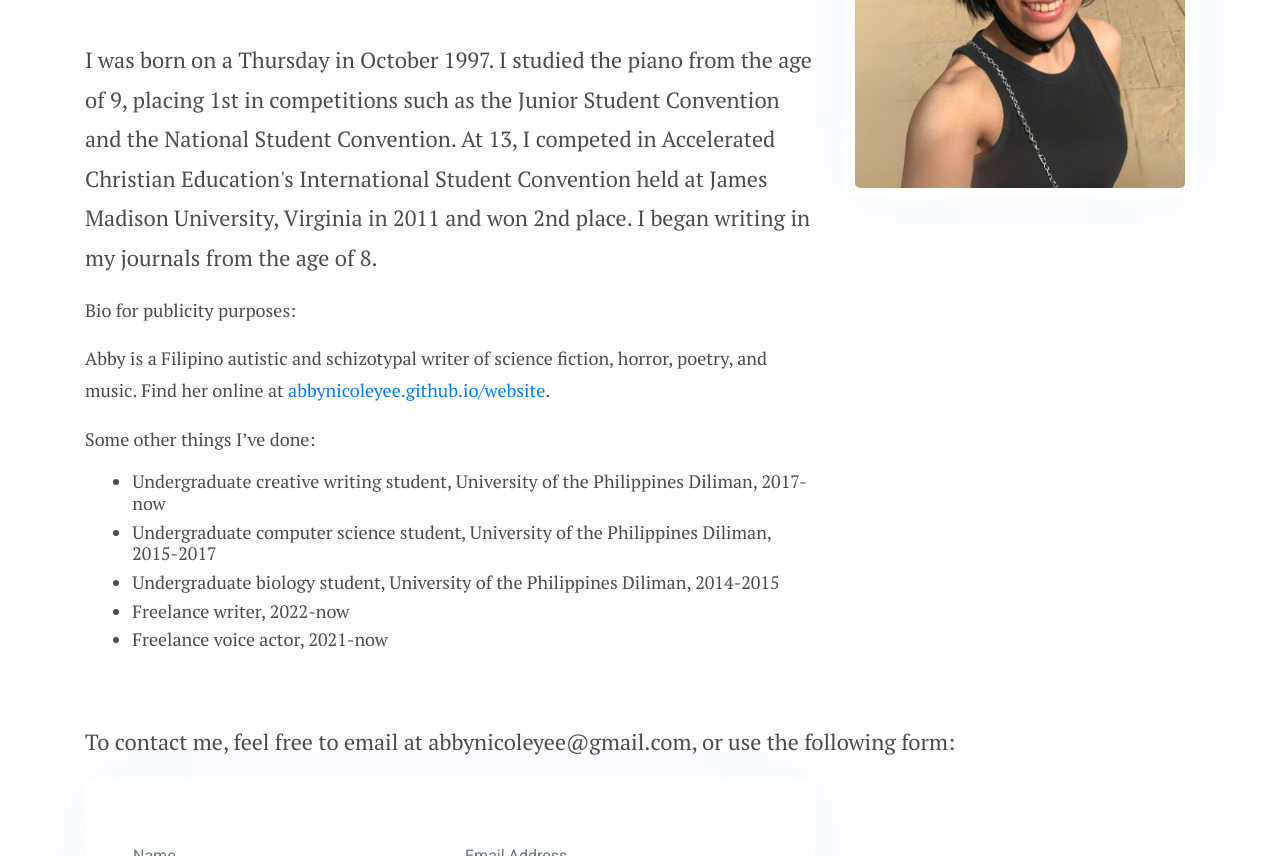
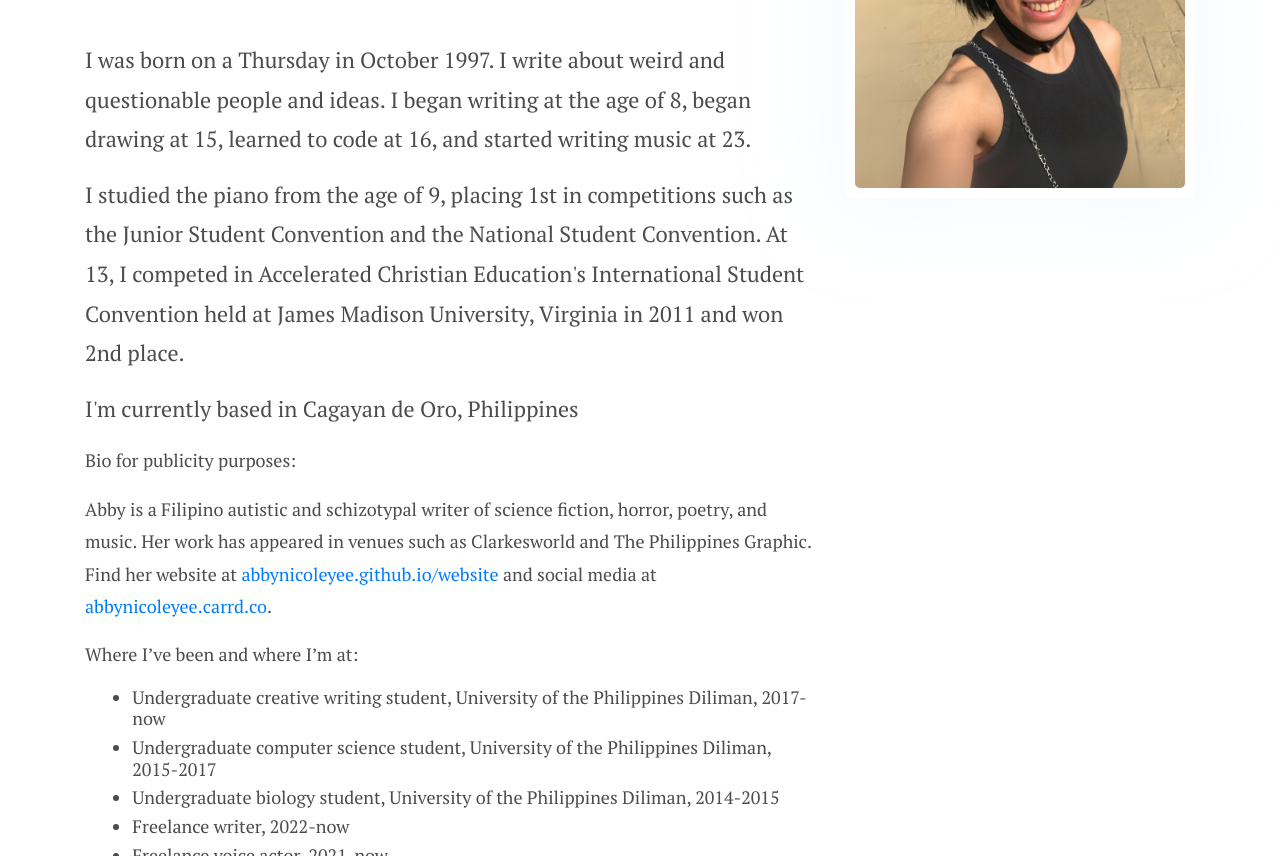
Before and after one commit to abbynicoleyee/abbynicoleyee.github.io, a Jekyll site: the page built from _pages/about.md, in a window 1280 px wide and 1400 px high. Shown: the part 544-1400 px from the top of the window. Built offline with Jekyll 4.4.1, drawn with Linux system fonts in a browser that asks for light colours.

Commit message:
Update about.md

```diff
--- a/_pages/about.md
+++ b/_pages/about.md
@@ -5,14 +5,16 @@
 image: assets/images/about/me.PNG
 ---
 
-<p class="paragraph-lg">I was born on a Thursday in October 1997. I studied the piano from the age of 9, placing 1st in competitions such as the Junior Student Convention and the National Student Convention. At 13, I competed in Accelerated Christian Education's International Student Convention held at James Madison University, Virginia in 2011 and won 2nd place. I began writing in my journals from the age of 8. </p>
+<p class="paragraph-lg">I was born on a Thursday in October 1997. I write about weird and questionable people and ideas. I began writing at the age of 8, began drawing at 15, learned to code at 16, and started writing music at 23. </p>
+<p class="paragraph-lg">I studied the piano from the age of 9, placing 1st in competitions such as the Junior Student Convention and the National Student Convention. At 13, I competed in Accelerated Christian Education's International Student Convention held at James Madison University, Virginia in 2011 and won 2nd place. </p>
+
+<p class="paragraph-lg">I'm currently based in Cagayan de Oro, Philippines</p>
 
 Bio for publicity purposes:
 
-Abby is a Filipino autistic and schizotypal writer of science fiction, horror, poetry, and music. Find her online at [abbynicoleyee.github.io/website](https://abbynicoleyee.github.io/website).
+Abby is a Filipino autistic and schizotypal writer of science fiction, horror, poetry, and music. Her work has appeared in venues such as Clarkesworld and The Philippines Graphic. Find her website at [abbynicoleyee.github.io/website](https://abbynicoleyee.github.io/website) and social media at [abbynicoleyee.carrd.co](https://abbynicoleyee.carrd.co).
 
-Some other things I've done:
-
+Where I've been and where I'm at:
 - Undergraduate creative writing student, University of the Philippines Diliman, 2017-now
 - Undergraduate computer science student, University of the Philippines Diliman, 2015-2017
 - Undergraduate biology student, University of the Philippines Diliman, 2014-2015
```
